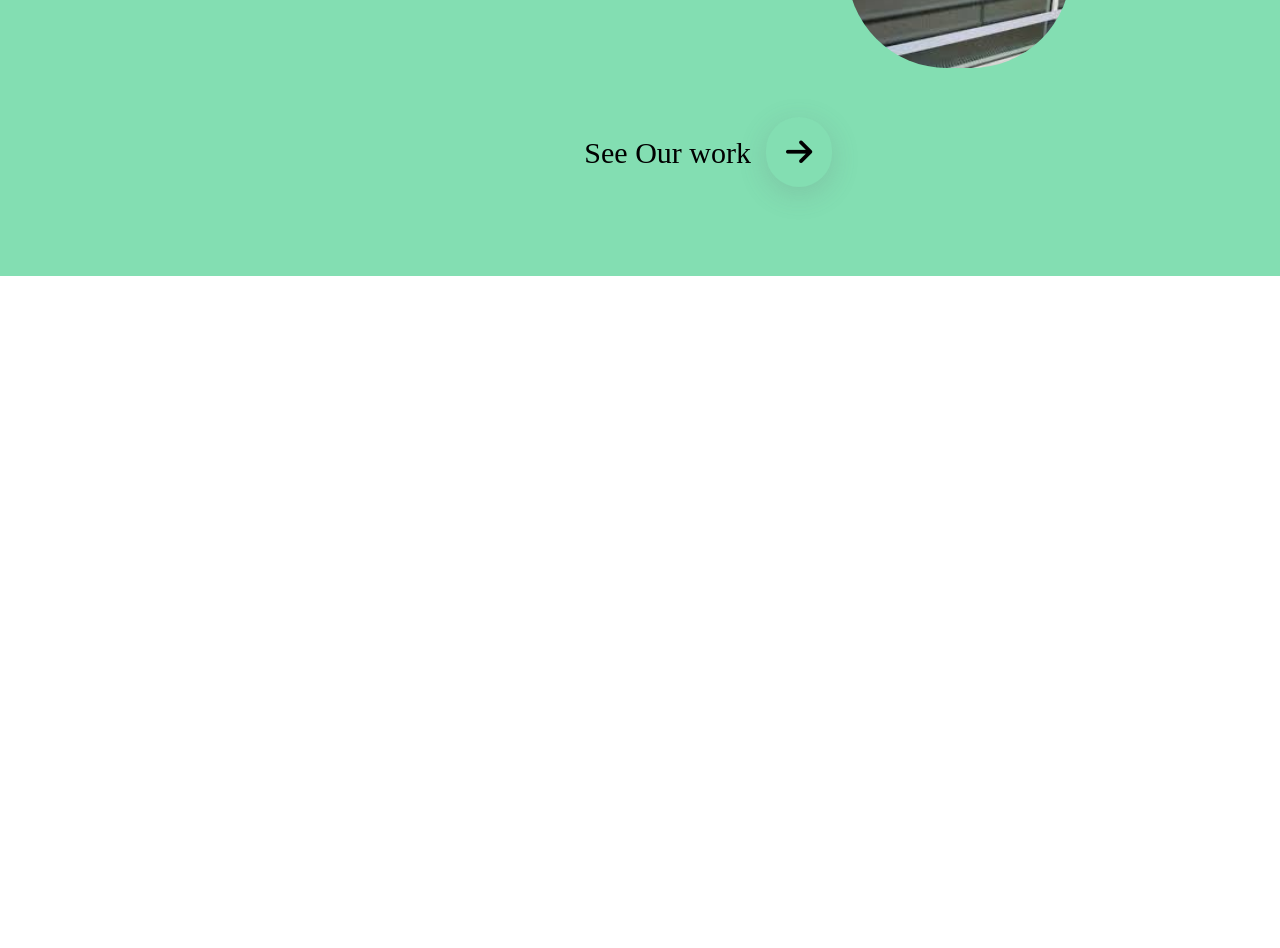
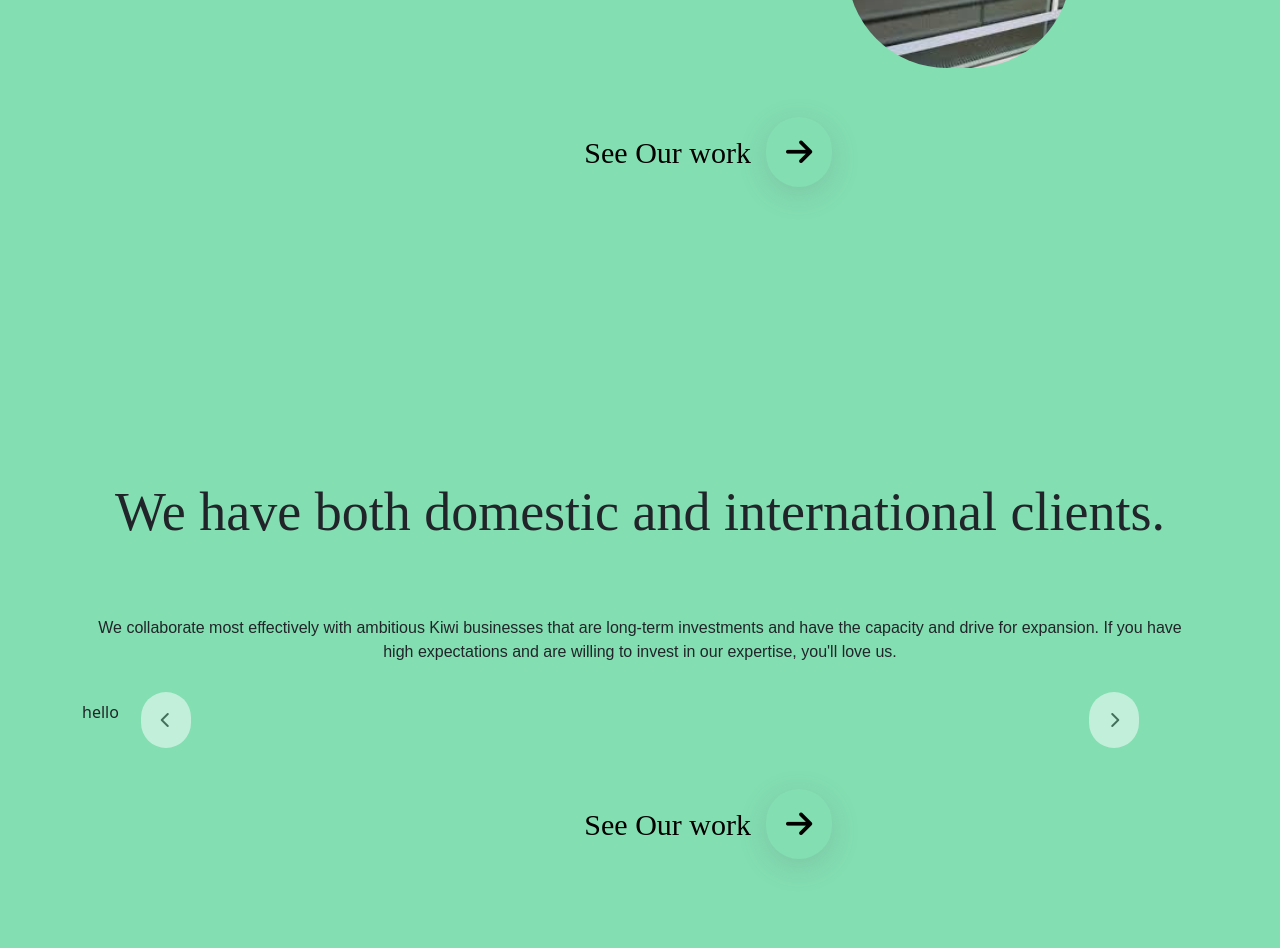
Before and after one commit to Shiham123/BD_job-task, a website: page index.html in a window 1280 px wide. Shown: the part 3361-4309 px from the top of the page. Before the commit the page ends 3637 px from the top, so only its background shows below. Drawn offline with nearby package versions, Linux system fonts and the light colour scheme.

Commit message:
second slider setup complete

```diff
--- /dev/null
+++ b/css/button.css
@@ -0,0 +1,6 @@
+:root {
+  --bg-primary: #208d75;
+  --text-primary: #83deb2;
+  --res-nav-color: #028065;
+  --bg-light: #c6f7ea;
+}
--- a/index.html
+++ b/index.html
@@ -334,6 +334,82 @@
           </div>
         </div>
       </section>
+
+      <!-- ! carousel section second start here -->
+      <section class="carousel-section">
+        <div class="container">
+          <div class="carousel-heading">
+            <h1>We have both domestic and international clients.</h1>
+          </div>
+          <p
+            style="
+              text-align: center;
+              font-family: sans-serif;
+              padding: 20px 10px;
+            "
+          >
+            We collaborate most effectively with ambitious Kiwi businesses that
+            are long-term investments and have the capacity and drive for
+            expansion. If you have high expectations and are willing to invest
+            in our expertise, you'll love us.
+          </p>
+
+          <!-- carousel here -->
+
+          <div id="carouselExample2" class="carousel slide">
+            <div class="carousel-inner">
+              <div class="carousel-item active">
+                <!--  -->
+                <p>hello</p>
+              </div>
+              <div class="carousel-item">
+                <!--  -->
+                <p>hello</p>
+              </div>
+              <div class="carousel-item">
+                <!--  -->
+                <p>hello</p>
+              </div>
+            </div>
+            <button
+              class="carousel-control-prev"
+              type="button"
+              data-bs-target="#carouselExample2"
+              data-bs-slide="prev"
+            >
+              <i
+                class="fa-solid fa-chevron-left carousel-control-prev-icon-custom"
+              ></i>
+              <span class="visually-hidden">Previous</span>
+            </button>
+            <button
+              class="carousel-control-next"
+              type="button"
+              data-bs-target="#carouselExample2"
+              data-bs-slide="next"
+            >
+              <i
+                class="fa-solid fa-chevron-right carousel-control-next-icon-custom"
+              ></i>
+              <span class="visually-hidden">Next</span>
+            </button>
+          </div>
+          <!-- carousel end here -->
+
+          <div
+            class="ask-section-content-btn"
+            style="margin-left: 30rem; margin-top: 3rem"
+          >
+            <div class="ask-section-playground">
+              <button>
+                <span>See Our work</span>
+                <i class="fa-solid fa-arrow-right"></i>
+              </button>
+            </div>
+          </div>
+        </div>
+      </section>
+      <!-- ? carousel section second start here -->
     </main>
     <footer></footer>
 
```
Also changed, not shown: js/main.js (deleted, +0 -7 lines).
